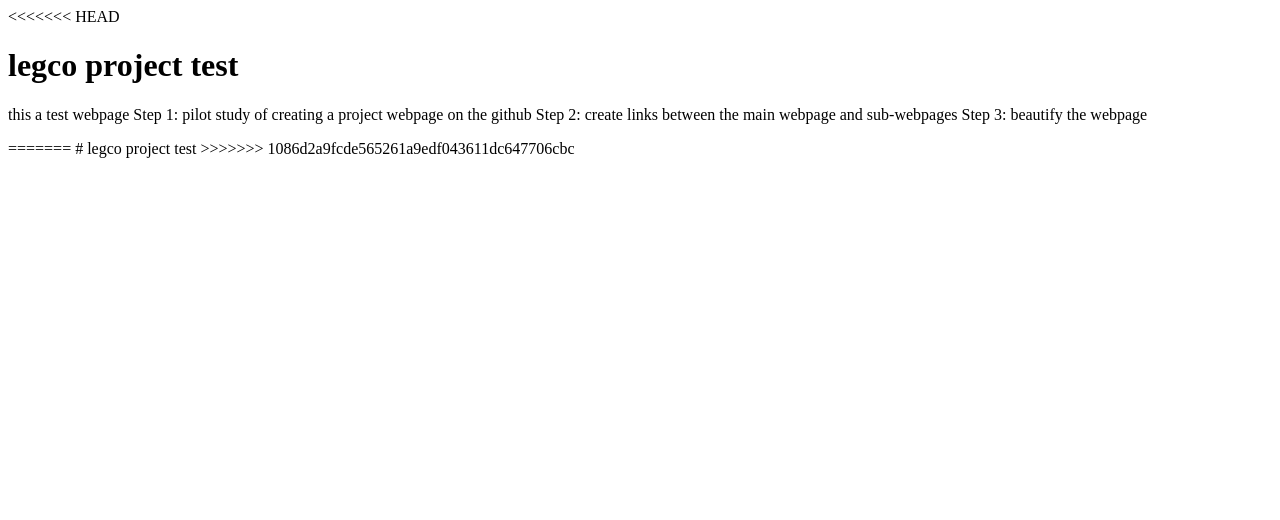
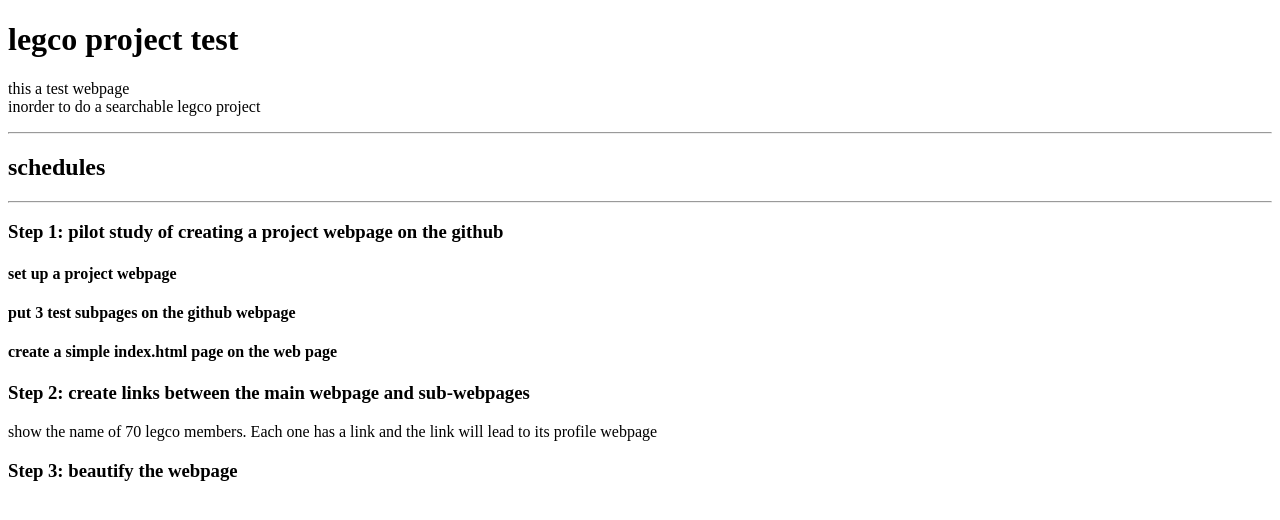
Before and after one commit to Chengyixiang/5th-legco-member-interest, a plain HTML site: page index.html in a window 1280 px wide. Drawn offline with Linux system fonts and the light colour scheme.

Commit message:
revise the main page

```diff
--- a/index.html
+++ b/index.html
@@ -1,4 +1,3 @@
-<<<<<<< HEAD
 <!DOCTYPE html>
 <!DOCTYPE html>
 <html>
@@ -7,22 +6,25 @@
 </head>
 <body>
 
-<h1>legco project test</h1>
+<h1 title="This is a plan of displaying the project">legco project test</h1>
 <p>this a test webpage
+<br>inorder to do a searchable legco project</P>
+<hr>
 
-Step 1: pilot study of creating a project webpage on the github
+<h2>schedules</h2>
+<hr>
+
+<h3>Step 1: pilot study of creating a project webpage on the github</h2>
+<h4>set up a project webpage</h4>
+<h4>put 3 test subpages on the github webpage</h4>
+<h4>create a simple index.html page on the web page</h4>
 
 
-Step 2: create links between the main webpage and sub-webpages
+<h3>Step 2: create links between the main webpage and sub-webpages </h2>
+	<p>show the name of 70 legco members. Each one has a link and the link will lead to its profile webpage</p>
 
 
-Step 3: beautify the webpage
-</p>
+<h3>Step 3: beautify the webpage</h2>
 
 </body>
 </html>
-
-
-=======
-# legco project test
->>>>>>> 1086d2a9fcde565261a9edf043611dc647706cbc
```
